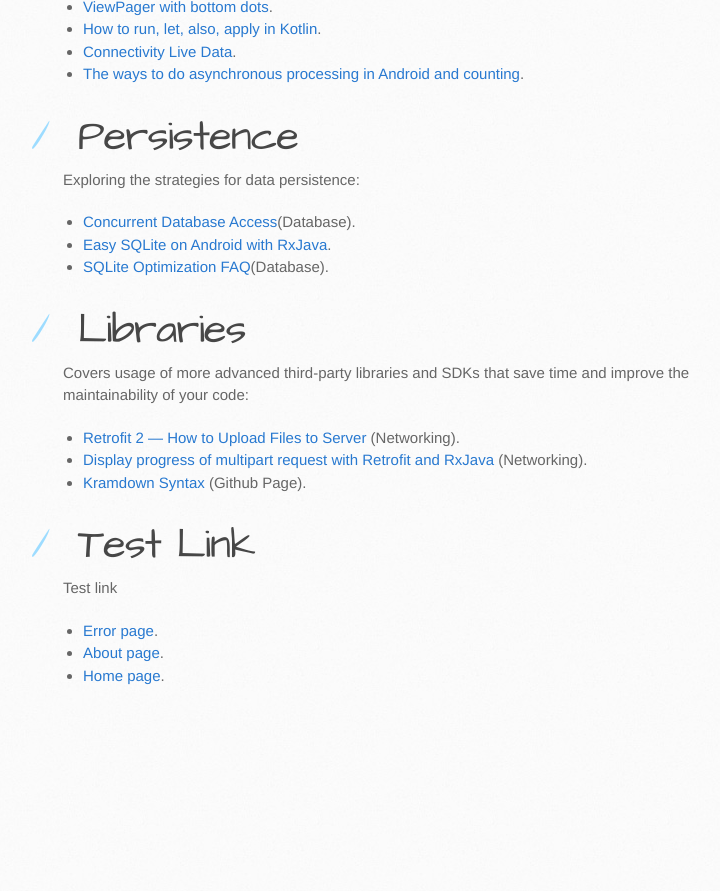
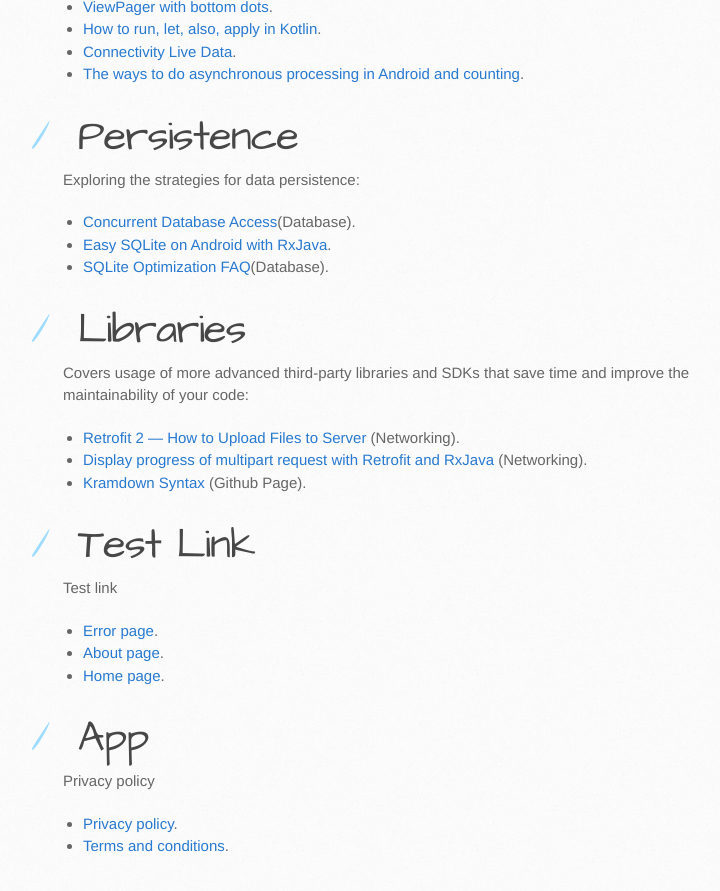
Before and after one commit to maobui/bui.github.io, a Jekyll site: the page built from index.md, in a window 1280 px wide and 900 px high, scrolled down 702 px. Shown: the top 891 px of the window, without its empty margins (107-827 px from the left). Built offline with Jekyll 4.4.1, drawn with Linux system fonts in a browser that asks for light colours; our own code applies the rules of GitHub Pages for plain Markdown files; before the commit the page ends 1432 px from its top, so only the background shows below that.

Commit message:
- update.

```diff
--- a/index.md
+++ b/index.md
@@ -47,3 +47,10 @@ Test link
 *   [Error page](xxx).
 *   [About page](/about).
 *   [Home page](/).
+
+# [](#header-6) App
+
+Privacy policy
+
+*   [Privacy policy]({% post_url 2019-04-06-privacy-policy %}).
+*   [Terms and conditions]({% post_url 2019-04-06-terms-and-conditions %}).
```
